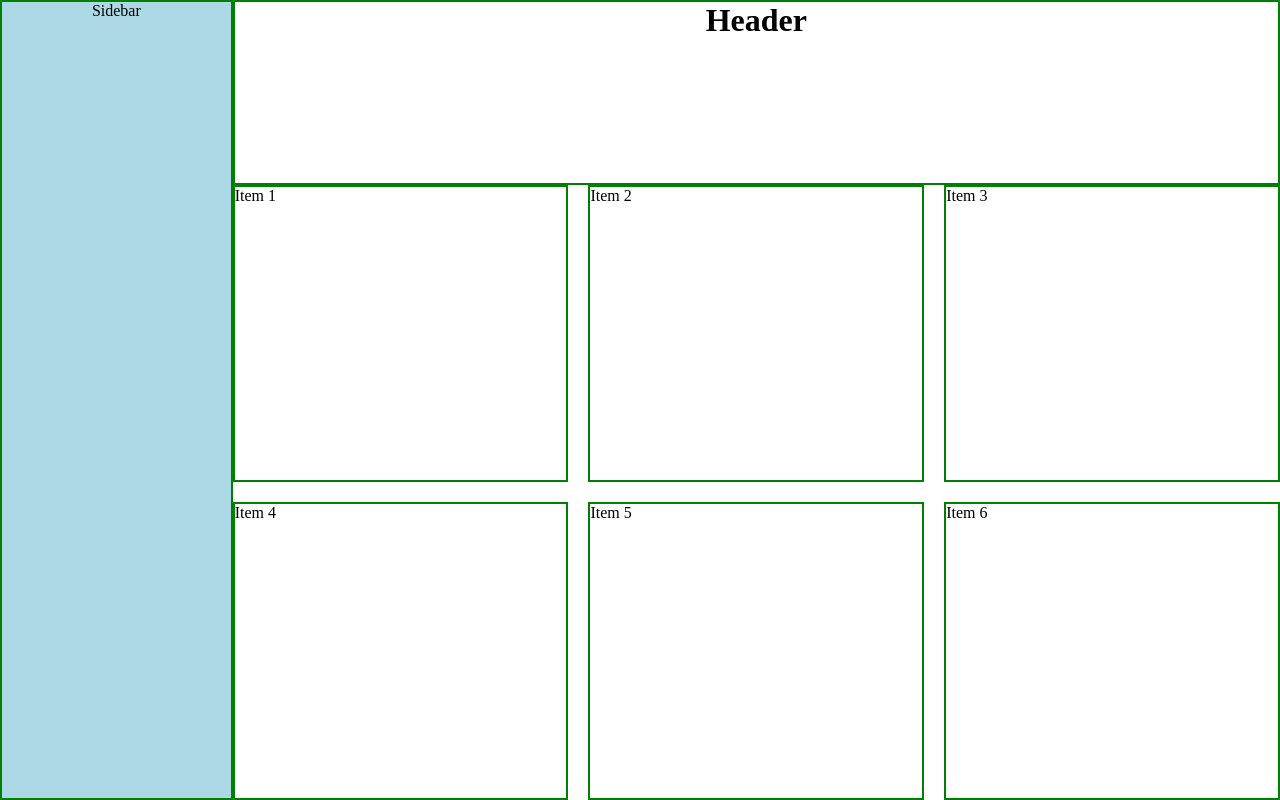
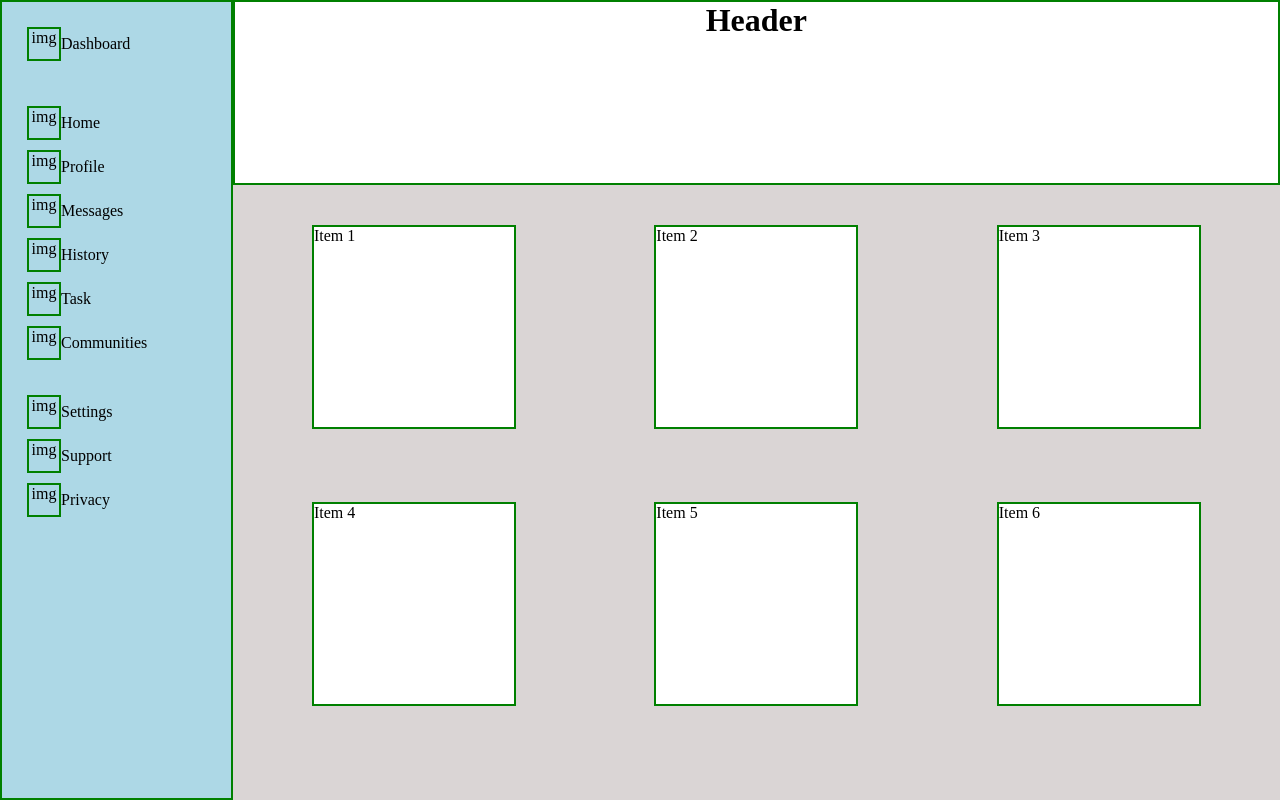
Before and after one commit to Wolflington/admin-dashboard, a plain HTML site: page index.html in a window 1280 px wide. Drawn offline with Linux system fonts and the light colour scheme.

Commit message:
Set layout for the sidebar

```diff
--- a/index.html
+++ b/index.html
@@ -12,7 +12,66 @@
         <div class ="header">
             <h1>Header</h1>
         </div>
-        <div class = "sidebar"><p>Sidebar</p></div>
+
+        <div class = "sidebar">
+            <div class = "side-options1">
+                <div class = "title">
+                    <div class = "icon">
+                        img
+                    </div>
+                    <div class = "side-items">Dashboard</div>
+                </div>
+
+                <div class = "side-container">
+                    <div class = "icon">img</div>
+                    <div class = "side-items">Home</div>
+                </div>
+
+                <div class = "side-container">
+                    <div class = "icon">img</div>
+                    <div class = "side-items">Profile</div>
+                </div>
+
+                <div class = "side-container">
+                    <div class = "icon">img</div>
+                    <div class = "side-items">Messages</div>
+                </div>
+
+                <div class = "side-container">
+                    <div class = "icon">img</div>
+                    <div class = "side-items">History</div>
+                </div>
+
+                <div class= "side-container">
+                    <div class = "icon">img</div>
+                    <div class = "side-items">Task</div>
+                </div>
+
+                <div class= "side-container">
+                    <div class = "icon">img</div>
+                    <div class = "side-items">Communities</div>
+                </div>
+
+            </div>
+
+            <div class = "side-options2">
+                <div class = "side-container">
+                    <div class = "icon">img</div>
+                    <div class = "side-items">Settings</div>
+                </div>
+
+                <div class = "side-container">
+                    <div class = "icon">img</div>
+                    <div class = "side-items">Support</div>
+                </div>
+
+                <div class = "side-container">
+                    <div class = "icon">img</div>
+                    <div class = "side-items">Privacy</div>
+                </div>
+            </div>
+        </div>
+
         <div class = "main-content">
             <div class = "item">Item 1</div>
             <div class = "item">Item 2</div>
--- a/style.css
+++ b/style.css
@@ -1,6 +1,10 @@
 * {
     margin: 0;
     padding: 0;
+}
+
+body {
+    overflow: auto;
 }
 
 main {
@@ -16,6 +20,36 @@ main {
     grid-column: 1;
     grid-row: 1 / -1;
     text-align: center;
+    display: grid;
+    grid-template-rows: 1fr 2fr;
+    gap: 25px;
+}
+
+.title {
+    display: flex;
+    padding-top: 25px;
+    padding-left: 25px;
+    padding-bottom: 35px;
+}
+
+.side-container {
+    display: flex;
+    padding-left: 25px;
+    padding-top: 10px;
+}
+
+/* .side-options1, .side-options2 {
+    border: 2px solid blue;
+} */
+
+.icon {
+    height: 30px;
+    width: 30px;
+    border: 2px solid green;
+}
+
+.side-items {
+    align-self: center;
 }
 
 .header {
@@ -26,10 +60,16 @@ main {
 .main-content {
     display: grid;
     gap: 20px;
+    padding: 40px 20px 40px 20px;
     grid-template-columns: repeat(3, 1fr);
     grid-template-rows: repeat(2, 1fr);
+    background-color: rgb(218, 213, 213);
 }
 
 .item {
     border: 2px solid green;
+    height: 200px;
+    width: 200px;
+    justify-self: center;
+    background-color: white;
 }
```
